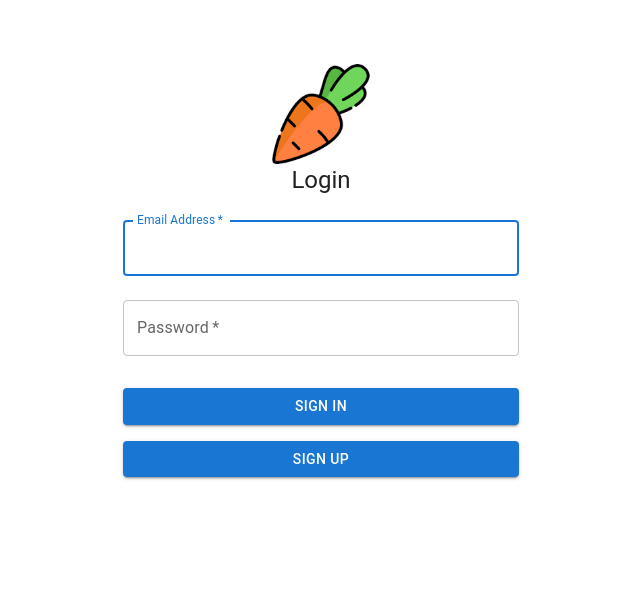
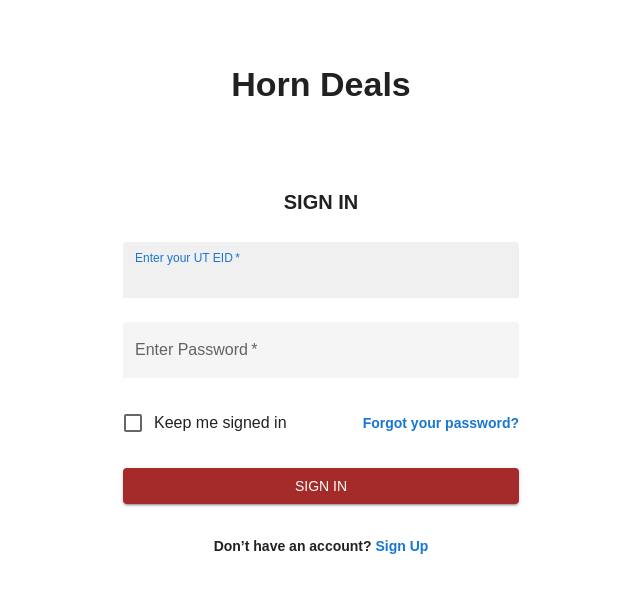
Before and after one commit to 123jklas/Carrot2024-React-Client, a React (Create React App) app: page / in a window 1280 px wide. Shown: the top 592 px of the page, without its empty margins (319-959 px from the left). Built offline with nearby package versions, Linux system fonts and the light colour scheme; the HTML template or start-up script is replaced by a standard one.

Commit message:
implement figma design for login page

```diff
--- a/src/App.js
+++ b/src/App.js
@@ -12,9 +12,9 @@ function App() {
       <div className="App">
         <Routes>
           <Route path="/" element={<Login />} />
-          <Route path="/home/" element={<Home />} />
-          <Route path="/signup/" element={<Signup />} />
-          <Route path="/profile/" element={<Profile />} />
+          <Route path="/home" element={<Home />} />
+          <Route path="/signup" element={<Signup />} />
+          <Route path="/profile" element={<Profile />} />
         </Routes>
       </div>
     </Router>
--- a/src/pages/Login/Login.jsx
+++ b/src/pages/Login/Login.jsx
@@ -6,9 +6,14 @@ import {
   Typography,
   Box,
   CssBaseline,
+  Checkbox,
+  FormControlLabel,
+  Link,
 } from '@mui/material'
 import { useNavigate } from 'react-router-dom'
-import carrot from '../../assets/images/carrot.png'
+import { ThemeProvider } from '@mui/material/styles'
+import theme from '../../utils/theme'
+
 const Login = () => {
   const [email, setEmail] = useState('')
   const [password, setPassword] = useState('')
@@ -18,18 +23,19 @@ const Login = () => {
   const handleSubmit = event => {
     event.preventDefault()
     if (!email.includes('@utexas.edu')) {
-      alert('Please use a valid UT email')
+      alert('Please use a valid UT email') // need to implement email verification feature
       return
     }
     console.log({ email, password })
-    navigate('/home/')
+    navigate('/home')
   }
 
   const handleSignupClick = () => {
-    navigate('/signup/') // Navigate to the signup page
+    navigate('/signup')
   }
 
   return (
+    <ThemeProvider theme={theme}>
       <Container component="main" maxWidth="xs">
         <CssBaseline />
         <Box
@@ -40,18 +46,11 @@ const Login = () => {
             alignItems: 'center',
           }}
         >
-        <Box
-          component="img"
-          sx={{
-            height: 100,
-            width: 100,
-          }}
-          alt="carrot icon"
-          src={carrot}
-        />
-
-        <Typography component="h1" variant="h5">
-          Login
+          <Typography component="h1" variant="h4" sx={{ fontWeight: 'bold', mb: 8 }}>
+            Horn Deals
+          </Typography>
+          <Typography component="h2" variant="h6" sx={{ fontWeight: 'bold', mt: 2 }}>
+            SIGN IN
           </Typography>
           <Box component="form" onSubmit={handleSubmit} sx={{ mt: 1 }}>
             <TextField
@@ -59,44 +58,69 @@ const Login = () => {
               required
               fullWidth
               id="email"
-            label="Email Address"
+              label="Enter your UT EID"
               name="email"
               autoComplete="email"
               autoFocus
               value={email}
               onChange={e => setEmail(e.target.value)}
+              variant="filled"
+              InputProps={{
+                disableUnderline: true,
+                sx: { backgroundColor: '#f5f5f5' },
+              }}
             />
             <TextField
               margin="normal"
               required
               fullWidth
               name="password"
-            label="Password"
+              label="Enter Password"
               type="password"
               id="password"
               autoComplete="current-password"
               value={password}
               onChange={e => setPassword(e.target.value)}
+              variant="filled"
+              InputProps={{
+                disableUnderline: true,
+                sx: { backgroundColor: '#f5f5f5' },
+              }}
             />
+            <Box display="flex" alignItems="center" sx={{ mt: 2}}>
+              <FormControlLabel
+                control={<Checkbox value="remember" color="primary" />}
+                label="Keep me signed in"
+              />
+              <Link href="#" variant="body2" sx={{ textDecoration: 'none', ml: 'auto', fontWeight: 'bold'}}>
+                Forgot your password?
+              </Link>
+            </Box>
             <Button
               type="submit"
               fullWidth
               variant="contained"
-            sx={{ mt: 3, mb: 2 }}
+              sx={{
+                mt: 3,
+                mb: 2,
+                backgroundColor: '#A52A2A',
+                ':hover': { backgroundColor: '#8b1a1a' },
+              }}
             >
               Sign In
             </Button>
-          <Button
-            fullWidth
-            variant="contained"
-            sx={{ mt: 0, mb: 2 }}
-            onClick={handleSignupClick} // Call the navigate function on click
-          >
+            <Box display="flex" justifyContent="center">
+              <Typography variant="body2"  sx={{ mt: 2, fontWeight: 'bold'}}>
+                Don’t have an account?{' '}
+                <Link href="#" sx={{ textDecoration: 'none', fontWeight: 'bold' }} onClick={handleSignupClick}>
                   Sign Up
-          </Button>
+                </Link>
+              </Typography>
+            </Box>
           </Box>
         </Box>
       </Container>
+    </ThemeProvider>
   )
 }
 
--- /dev/null
+++ b/src/utils/theme.js
@@ -0,0 +1,9 @@
+import {createTheme} from '@mui/material/styles'
+
+const theme = createTheme({
+  typography: {
+    fontFamily: 'Rubik, Arial, sans-serif',
+  },
+})
+
+export default theme
```
Lines whose indentation alone changed are shown as unchanged.
